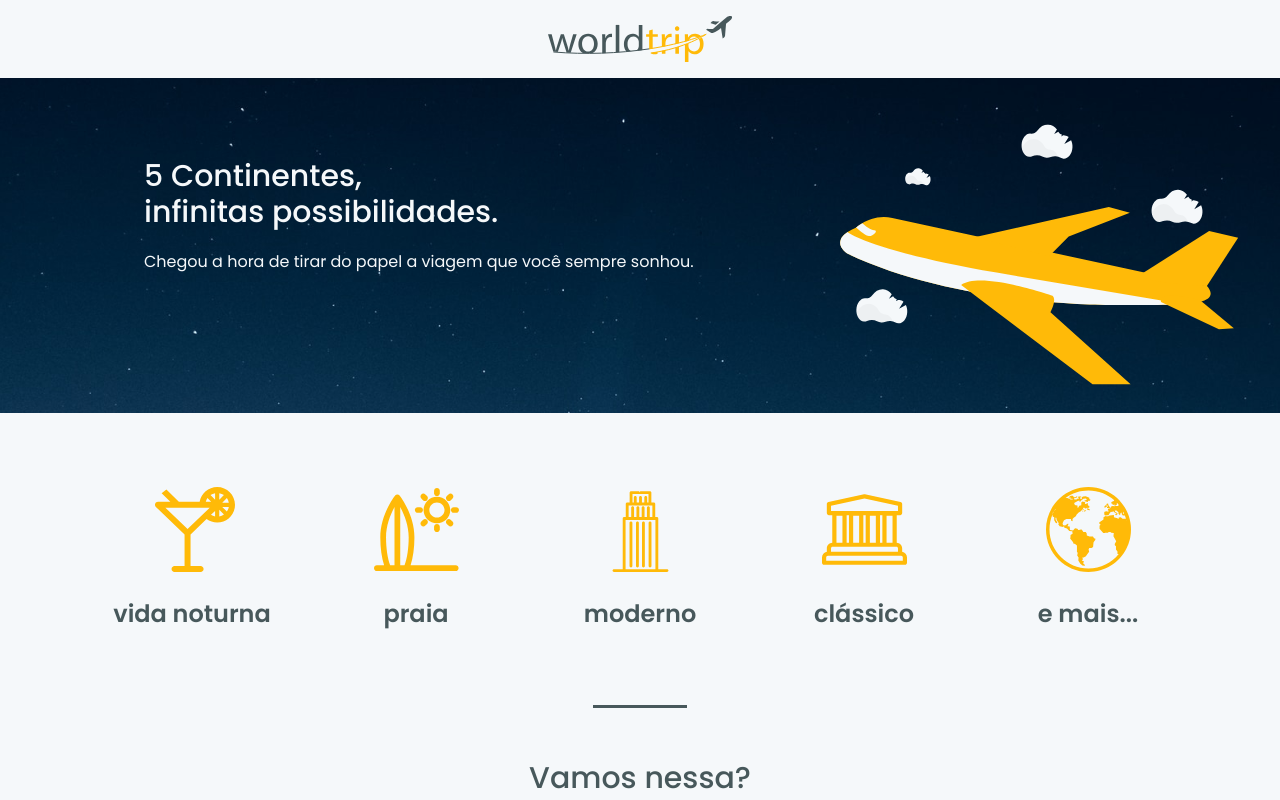
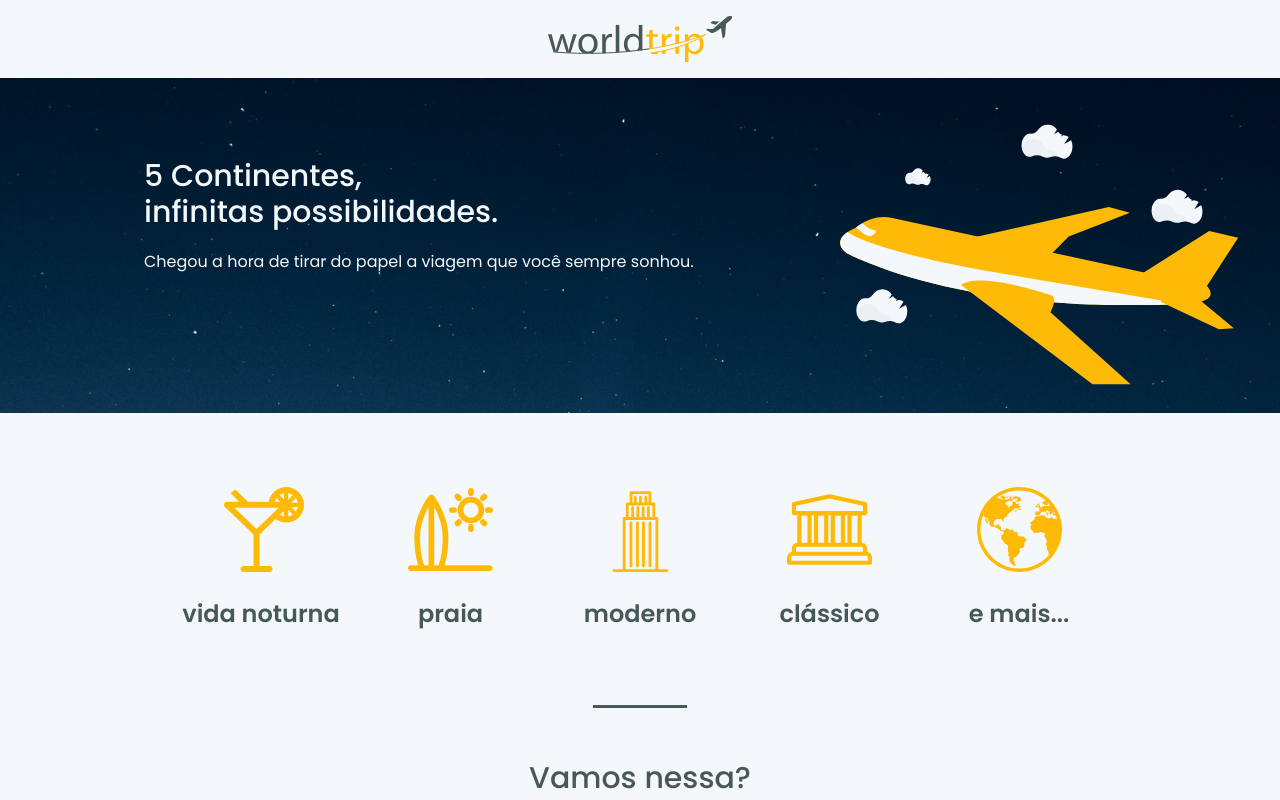
Before and after one commit to arimori/ignite-worldtrip, a Next.js app: page / in a window 1280 px wide. Shown: the top 800 px of the page. Built offline with nearby package versions, Linux system fonts and the light colour scheme; data requests are answered from the project's data file.

Commit message:
Update index.tsx

```diff
--- a/src/components/TravelTypes/index.tsx
+++ b/src/components/TravelTypes/index.tsx
@@ -6,6 +6,8 @@ export function TravelTypes() {
     <SimpleGrid
       spacing={8}
       minChildWidth="100px"
+      maxW={1160}
+      mx="auto"
     >
       <IconTravelType />
     </SimpleGrid>
```
